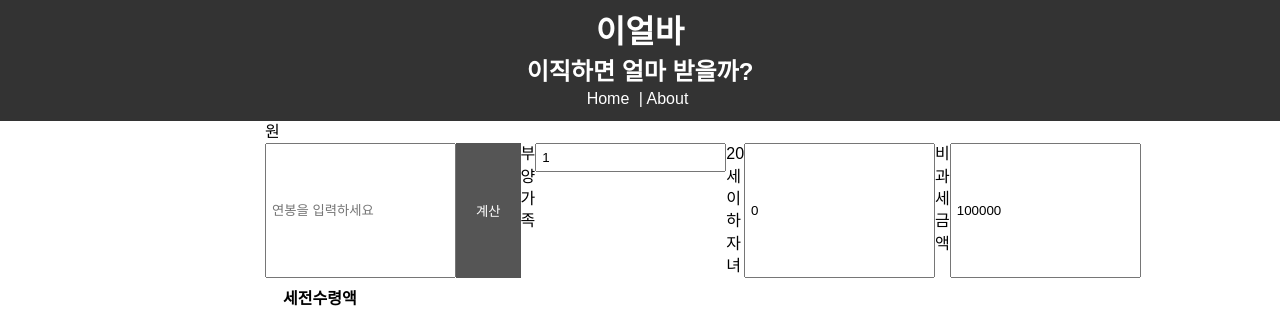
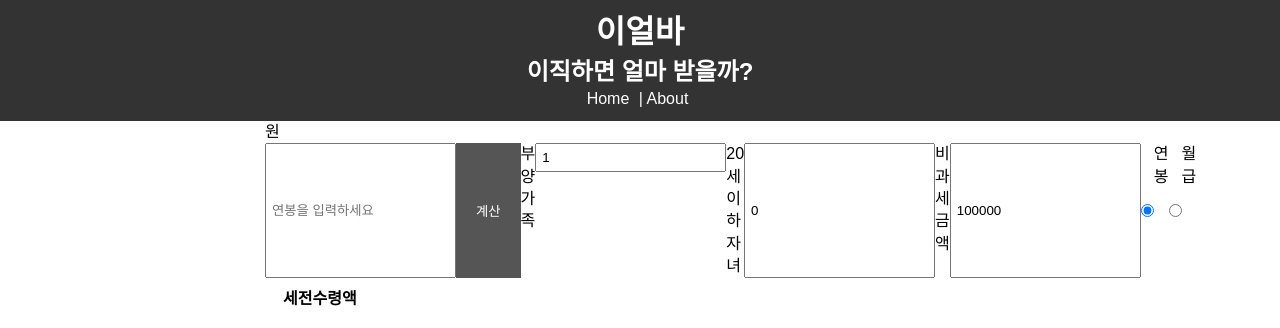
Before and after one commit to ho9science/salary, a Vue app: page /#/ in a window 1280 px wide. Shown: the top 328 px of the page. Built offline with nearby package versions, Linux system fonts and the light colour scheme.

Commit message:
seperate year and month

```diff
--- a/src/components/CalculateSalary.vue
+++ b/src/components/CalculateSalary.vue
@@ -10,6 +10,10 @@
       <input type="text" v-model="minor" name="minor" />
       <p>비과세 금액</p>
       <input type="text" v-model="exemption" name="exemption" />
+      <input type="radio" v-model="year" id="year" name="year" value="year"/>
+      <label for="year">연봉</label>
+      <input type="radio" v-model="year" id="month" name="year" value="month"/>
+      <label for="month">월급</label>
     </form>
   </div>
 </template>
@@ -29,7 +33,8 @@
       salary: '',
       family: 1,
       minor: 0,
-      exemption: 100000
+      exemption: 100000,
+      year: "year"
     }
   },
   methods: {
@@ -247,9 +252,19 @@
       var local_income_tax = tax * 0.1;
       return local_income_tax - local_income_tax % 10
     },
-    calc_simple_tax(salary, family=1, minor=0){
+    calc_simple_tax(salary, family=1, minor=0, year=true){
       family *= 1;
       minor *= 1;
+      if(year){ //연봉, 월급 구분
+        if(salary<=12720000){
+          return 0;
+        }
+        salary /= 12;
+      }else{
+        if(salary<=106000){
+          return 0;
+        }
+      }
       salary = this.median_income_section(salary)
       var annuity_insurance = this.calc_annuity_insurance_deduction(salary) *12; // 월급,연봉 파라미터 반영 필요
       salary = salary * 12
@@ -271,10 +286,16 @@
       var tax = this.calc_ease_tax_amount(finalized_tax_amount);
       return tax
     },
-    set_exemption(salary){
+    set_exemption(salary, year=true){
       var exemption = this.exemption;
-      if((salary-exemption) > 1060000){
-        salary = salary - exemption;
+      if(year){
+        if((salary-exemption) > 12720000){
+          salary = salary - exemption*12;
+        }
+      }else{
+        if((salary-exemption) > 1060000){
+          salary = salary - exemption;
+        }
       }
       return salary
     }
```
